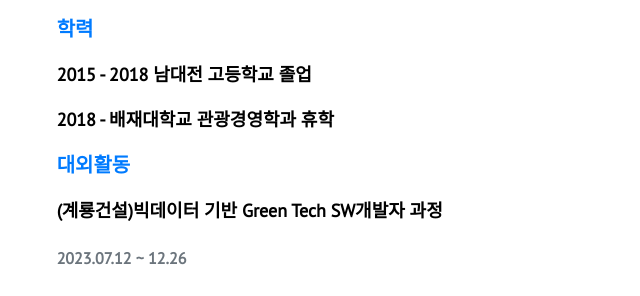
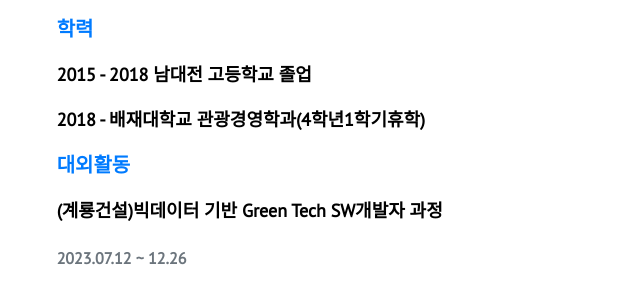
Before and after one commit to YoungGyu99/YoungGyu99.github.io, a Jekyll site: the page built from index.html, in a window 1280 px wide and 900 px high, scrolled down 1056 px. Shown: the part 152-448 px from the top of the window, without its empty margins (319-959 px from the left). Built offline with Jekyll 4.4.1, drawn with Linux system fonts in a browser that asks for light colours; nearby versions of some CDN libraries.

Commit message:
Update about.html

```diff
--- a/_includes/about.html
+++ b/_includes/about.html
@@ -12,7 +12,7 @@
                         <h4 style="font-size: 18px; font-weight: bold;">2015 - 2018 남대전 고등학교 졸업</h4>
                     </div>
                     <div class="resume-item">
-                        <h4 style="font-size: 18px; font-weight: bold;">2018 - 배재대학교 관광경영학과 휴학</h4>
+                        <h4 style="font-size: 18px; font-weight: bold;">2018 - 배재대학교 관광경영학과(4학년1학기휴학)</h4>
                     </div>
                 </div>
                 <!-- 대외활동 -->
```
